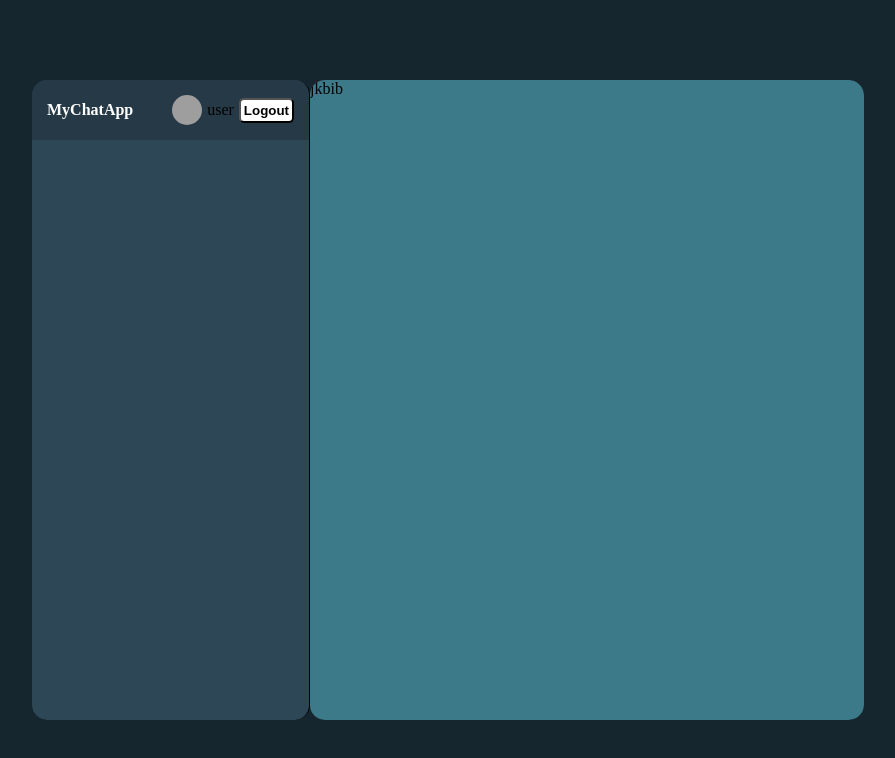
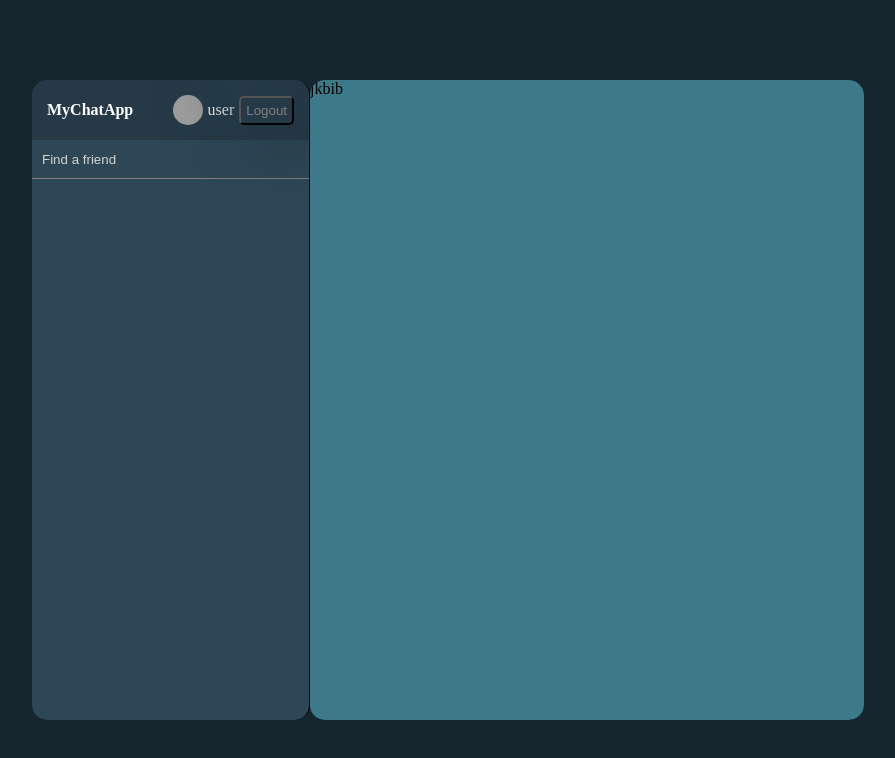
Before and after one commit to Lidhya/chatapp, a React (Create React App) app: page / in a window 1280 px wide. Shown: the top 758 px of the page, without its empty margins (192-1087 px from the left). Built offline with nearby package versions, Linux system fonts and the light colour scheme; grey boxes are pictures that could not be loaded.

Commit message:
Search bar added

```diff
--- a/src/Components/Search.jsx
+++ b/src/Components/Search.jsx
@@ -4,8 +4,10 @@ import PropTypes from 'prop-types';
 
 const Search = () => {
     return (
-        <div>
-
+        <div className='search'>
+            <form action="" className='searchForm'>
+            <input type='text' placeholder='Find a friend' />
+            </form>
         </div>
     );
 };
--- a/src/Components/Sidebar.jsx
+++ b/src/Components/Sidebar.jsx
@@ -1,12 +1,14 @@
 import React from 'react';
 import PropTypes from 'prop-types';
 import Navbar from './Navbar';
+import Search from './Search';
 
 
 const Sidebar = () => {
     return (
         <div className='sidebar'>
             <Navbar/>
+            <Search/>
         </div>
     );
 };
--- a/src/style.scss
+++ b/src/style.scss
@@ -78,6 +78,8 @@
 
          .navbar{
              display: flex;
+             flex-wrap: wrap;
+             align-content: center;
              justify-content: space-between;
              align-items: center;
              background-color: #253946;
@@ -90,24 +92,51 @@
              .user{
                display: flex;
                align-items: center;
+               flex-wrap: wrap;
+               align-content: center;
                gap: 5px;
+               color: whitesmoke;
 
                img{
                   width: 30px;
                   height: 30px;
                   border-radius: 50%;
+                  object-fit: cover;
                }
 
                button{
-               background-color: white;
-               padding: 3px;
                border-radius: 5px;
-               font-weight: bold;
+               background: #253946;
+               box-shadow:  20px 20px 60px #1f303c,
+             -20px -20px 60px #2b4251;
+               padding: 5px;
+               font-weight: lighter;
+               cursor: pointer;
+               color: gray;
              }
 
              }
 
          }
+
+         .search {
+            border-bottom: 1px solid gray;
+
+            .searchForm {
+              padding: 10px;
+
+              input {
+                background-color: transparent;
+                border: none;
+                color: white;
+                outline: none;
+
+                &::placeholder {
+                  color: lightgray;
+                }
+              }
+            }
+          }
       }
 
       .chat{
```
